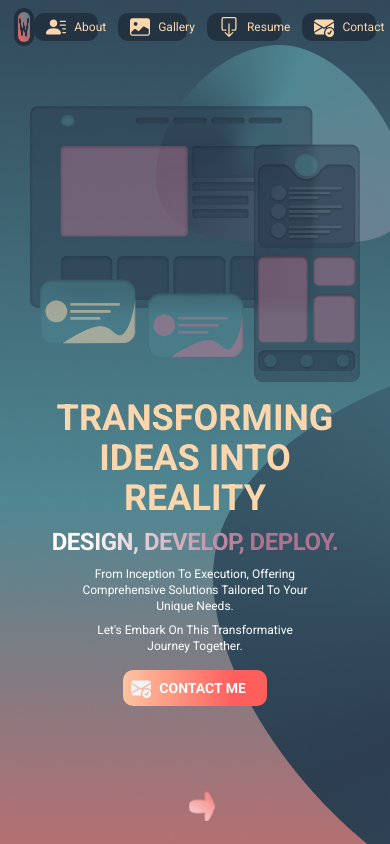
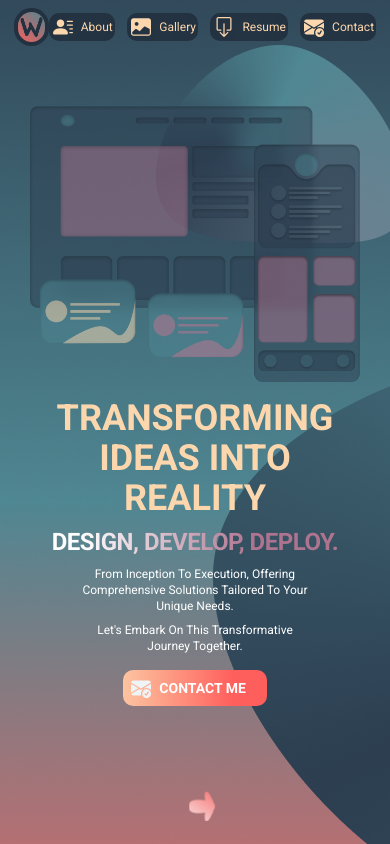
Before and after one commit to wednesday-256/portfolio, a React (Vite) app: page / in a window 390 px wide. Built offline with nearby package versions, Linux system fonts and the light colour scheme; a web font is replaced by a local one.

Commit message:
edited header links

```diff
--- a/src/pages/Layout.tsx
+++ b/src/pages/Layout.tsx
@@ -32,12 +32,12 @@ const Layout = () => {
             <img src={logo} alt="logo image"></img>
           </Link>
         </div>
-        <div className="link_box text-Hcolor space-x-5 text-xs  xl:text-sm md:space-x-10 lg:space-x-20 ">
+        <div className="link_box text-Hcolor space-x-3 text-xs sm:space-x-5  xl:text-sm md:space-x-10 lg:space-x-20 ">
           {location.pathname.toLowerCase() === "/about" ? (
-            <p className="px-3 py-1 font-thin">About</p>
+            <p className=" px-1 sm:px-3 py-1 font-thin">About</p>
           ) : (
             <Link
-              className="neo-morph link px-3 py-1 flex items-center flex-row "
+              className="neo-morph link  px-1 sm:px-3 py-1 flex items-center flex-row "
               to="/about"
             >
               <img className="mr-2 " src={AboutIcon} />
@@ -46,10 +46,10 @@ const Layout = () => {
           )}
 
           {location.pathname.toLowerCase() === "/gallery" ? (
-            <p className="px-3 py-1 font-thin">Gallery</p>
+            <p className=" px-1 sm:px-3 py-1 font-thin">Gallery</p>
           ) : (
             <Link
-              className="neo-morph link px-3 py-1 flex items-center flex-row "
+              className="neo-morph link  px-1 sm:px-3 py-1 flex items-center flex-row "
               to="/gallery"
             >
               <img className="mr-2 " src={GalleryIcon} />
@@ -62,7 +62,7 @@ const Layout = () => {
           <a
             target="_blank"
             href={Resume}
-            className="neo-morph link px-3 py-1 flex items-center flex-row "
+            className="neo-morph link  px-1 sm:px-3 py-1 flex items-center flex-row "
           >
             <img className="mr-2 " src={ResumeIcon} />
             Resume
@@ -75,7 +75,7 @@ const Layout = () => {
               app_data.about.email +
               "?subject=Portfolio App - &body=Hello Felix, I'm reaching out about -"
             }
-            className="neo-morph link px-3 py-1 flex items-center flex-row "
+            className="neo-morph link  px-1 sm:px-3 py-1 flex items-center flex-row "
           >
             <img className="mr-2 " src={ContactIcon} />
             Contact
```
